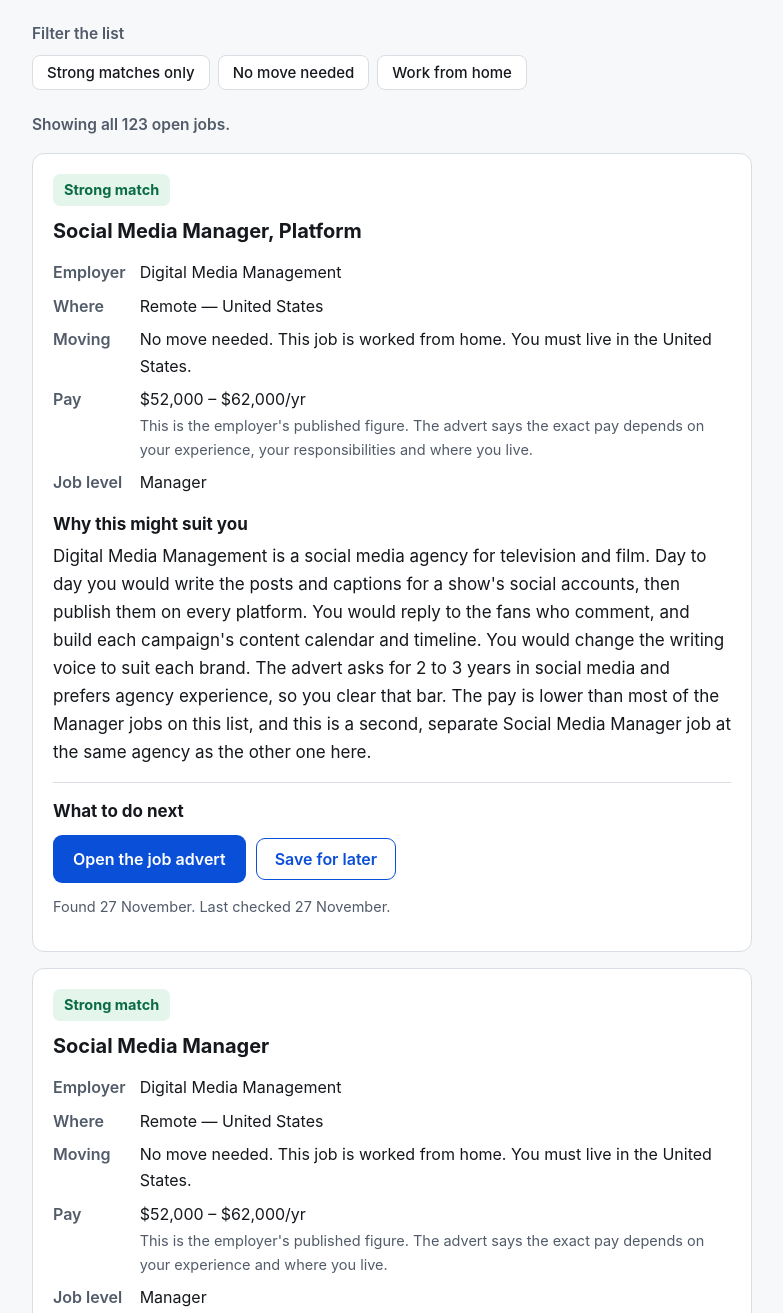
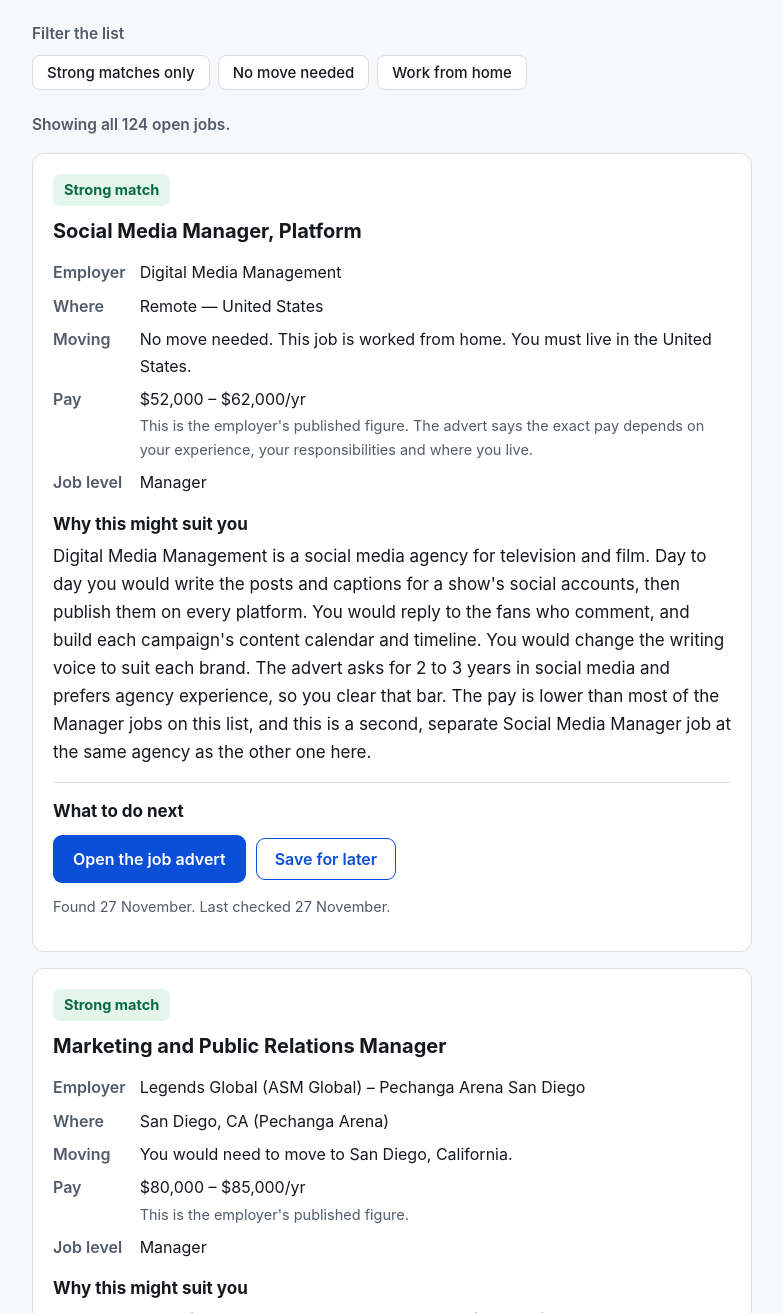
Before and after one commit to dalinarstormbringer/role-board-e7eede, a plain HTML site: page index.html in a window 1280 px wide. Shown: the part 1004-2317 px from the top of the page, without its empty margins (248-1031 px from the left). Drawn offline with Linux system fonts and the light colour scheme.

Commit message:
Full board sweep 27 Nov 2026: 124 open roles
Re-verified all 123 roles on their individual ATS record endpoints.
Closed 3 (Walmart R-2670891 Shows and Events, Convene 8119824,
DMM c7d248df). Reopened 2 Convene Aperture roles that a 24 Nov
board-absence read had wrongly closed. Added 2 arena marketing roles
from a new source, Legends Global / ASM Global.

Co-Authored-By: Claude Opus 5 <noreply@anthropic.com>
Claude-Session: https://claude.ai/code/session_01REGx2JRqPQDQqywZuowmob

```diff
--- a/index.html
+++ b/index.html
@@ -177,22 +177,6 @@ var JOBS = [
   "fit": "Sellcord is a Bentonville agency that helps brands sell on Walmart Marketplace. You would run its social media accounts. Day to day you would plan the posting calendar for LinkedIn, Instagram, TikTok, YouTube and Facebook. You would shoot photo and video at client visits and at Northwest Arkansas industry events. You would answer comments and messages, and brief designers and video editors on what to make. The advert asks for 3 or more years running social media, and you clear that. The gap is that the audience is businesses on LinkedIn, not fans, and the advert prefers someone who knows Walmart or retail. This job is in Bentonville, so no move is needed."
  },
  {
-  "title": "Senior Manager, Strategy – Shows and Events (Production Operations)",
-  "employer": "Walmart",
-  "location": "Bentonville, AR — 1500 SE 8th St (Walton Conference Center)",
-  "locationBucket": "nwa",
-  "move": "No move needed.",
-  "pay": "$90,000 – $180,000/yr",
-  "payNote": "This is the employer's published figure. A bonus may be added, and some roles include shares.",
-  "seniority": "Senior Manager",
-  "match": "Strong match",
-  "status": "open",
-  "firstSeen": "2026-11-05",
-  "lastVerified": "2026-11-27",
-  "url": "https://careers.walmart.com/us/en/jobs/R-2670891",
-  "fit": "This job runs the production side of the Walton Conference Center, where Walmart holds its executive meetings and large company events. Day to day you would set up and test the sound, video, lighting and streaming gear, then run it during the event. You would mix the audio, switch the cameras and fix problems live in front of senior leaders, and you would lead the production staff and book the staging, LED wall and livestream suppliers. This is show-day production work in Bentonville, and it sits very close to what you already do. The experience bar is the gap: the stated minimum is 4 years with a degree or 6 years without one, but a later section asks for 7 to 10 years or more in audio visual, broadcast or event operations. This advert has now closed and come back twice, so apply soon."
- },
- {
   "title": "Walmart AMP Assistant Director of Production",
   "employer": "Walton Arts Center and the Walmart AMP",
   "location": "Rogers, AR (the Walmart AMP)",
@@ -240,22 +224,6 @@ var JOBS = [
   "lastVerified": "2026-11-27",
   "url": "https://www.thecultnation.com/en/jobs/content-fan-development-coordinator",
   "fit": "Cult Nation is a record label and artist management company in Montreal. You would make the short clips that keep an artist's fans coming back. Day to day you would watch interviews, live footage and behind-the-scenes video, pick the best moments, then cut, caption and resize them for each platform. You would run the artist and fan pages, reply to fans, and find small creators and fan-page owners who suit each artist and message them yourself. This is music, social and creator work at once, which is your own ground, and the advert names no minimum years of experience. It is a step below Manager, the pay is in Canadian dollars, and applications close on 4 December 2026."
- },
- {
-  "title": "Social Media Manager",
-  "employer": "Digital Media Management",
-  "location": "Remote — United States",
-  "locationBucket": "remote",
-  "move": "No move needed. This job is worked from home. You must live in the United States.",
-  "pay": "$52,000 – $62,000/yr",
-  "payNote": "This is the employer's published figure. The advert says the exact pay depends on your experience and where you live.",
-  "seniority": "Manager",
-  "match": "Strong match",
-  "status": "open",
-  "firstSeen": "2026-11-26",
-  "lastVerified": "2026-11-27",
-  "url": "https://jobs.lever.co/digitalmediamanagement/c7d248df-ce36-42b8-8736-f84e2b466ee3",
-  "fit": "Digital Media Management is a social media agency for film studios, television networks and streaming services. Day to day you would write the captions and posts for a client's channels and publish them on every platform, then reply to the fans who comment. You would build each client's content calendar and campaign timeline, and change the writing voice to suit them. Entertainment is your own world, and the advert names no minimum years of experience, though it prefers people who have worked at an agency. The pay is lower than most of the Manager jobs on this list. The hours are 9 to 6 Pacific time, which is two hours behind Arkansas, and some weekends are expected."
  },
  {
   "title": "Social Media Manager, Platform",
@@ -370,20 +338,20 @@ var JOBS = [
   "fit": "You would run Book of the Month's events from start to finish. That includes author launch parties, book festival appearances and brand pop-ups. Day to day you would manage budgets, contracts and suppliers, and run things on site on the night. You would also go to an outside industry event about once a week and make social content about each event. You would find new partners, and get press coverage too. This is very close to the work you already do. It asks for 4 years in events, partnerships, PR or experiential marketing at a consumer brand. Knowing the book world is preferred, but not required."
  },
  {
-  "title": "Event Production Manager",
+  "title": "Event Services Manager",
   "employer": "Convene Hospitality Group",
-  "location": "San Francisco, CA — 100 Stockton St",
-  "locationBucket": "bayarea",
-  "move": "You would need to move to San Francisco.",
-  "pay": "$80,000 – $88,000/yr",
+  "location": "New York, NY (The Aperture, Flatiron)",
+  "locationBucket": "nynj",
+  "move": "You would need to move to New York City. The venue is in the Flatiron district.",
+  "pay": "$75,000 – $85,000/yr",
   "payNote": "This is the employer's published figure. A yearly bonus may be added.",
   "seniority": "Manager",
   "match": "Strong match",
   "status": "open",
-  "firstSeen": "2026-11-10",
-  "lastVerified": "2026-11-27",
-  "url": "https://job-boards.greenhouse.io/convene/jobs/8119824",
-  "fit": "Convene runs meeting and event venues. You would be the client's main contact for each event they book, from the first call through to the day itself. Day to day you would build the timeline, agree the food and the sound and video needs, draw the room layouts, and book outside suppliers such as florists and musicians. You would run the briefing meetings, lead the debrief afterwards, and check the final invoice. The events are business meetings and conferences rather than shows, and that is the gap. It asks for 3 years in a customer-facing job, plus event planning experience. This advert has closed and come back once already, so apply soon."
+  "firstSeen": "2026-11-21",
+  "lastVerified": "2026-11-27",
+  "url": "https://job-boards.greenhouse.io/convene/jobs/8380004",
+  "fit": "The Aperture is a new event venue Convene is opening in New York. You would run the venue floor on event days. Day to day you would read the event orders and floor plans, then set the rooms up with the furniture, staging and decor. You would book, train and schedule the hourly and temporary staff, and watch their hours against the budget. You would meet the suppliers at load-in and load-out, and be the person on site when something goes wrong. This is venue event work, close to what you already do. It asks for 3 years in event operations, venue management or hospitality, so you clear that bar. This advert came off the board and has come back, so apply soon."
  },
  {
   "title": "Social Media Manager, UCANZ",
@@ -562,6 +530,38 @@ var JOBS = [
   "fit": "Jack Morton is an events agency. You would work inside one big technology company's team, but stay a Jack Morton employee. You would help run about 12 to 14 events a year, plus smaller pop-up activations, in North America and Europe. Day to day you would build timelines, book venues, catering, sound and video, signs and giveaways, and write the run-of-show. You would manage guest lists, budgets and invoices, and work on site at the events. The advert asks for 4 to 6 years in live event production or experiential marketing. This is live event work like yours, so the gap is small."
  },
  {
+  "title": "Marketing and Public Relations Manager",
+  "employer": "Legends Global (ASM Global) – Pechanga Arena San Diego",
+  "location": "San Diego, CA (Pechanga Arena)",
+  "locationBucket": "socal",
+  "move": "You would need to move to San Diego, California.",
+  "pay": "$80,000 – $85,000/yr",
+  "payNote": "This is the employer's published figure.",
+  "seniority": "Manager",
+  "match": "Strong match",
+  "status": "open",
+  "firstSeen": "2026-11-27",
+  "lastVerified": "2026-11-27",
+  "url": "https://asmglobal.wd1.myworkdayjobs.com/en-US/careers/job/San-Diego-CA/Marketing-and-Public-Relations-Manager_R100126719",
+  "fit": "Pechanga Arena is a large concert and sports arena in San Diego, run by Legends Global. You would run all the marketing and press for the shows there. Day to day you would build the advertising plan for each event, write the press releases, and work with the promoters, record labels and artist managers on selling more tickets. You would own the venue's website and all its social media, grow the following, and look after the artist gifting. You would also lead the small marketing team and manage the event and department budgets. The music side of this job is your own ground, but the gap is the experience bar: it asks for a degree plus at least 5 years inside an arena or large entertainment venue, and it expects you to have managed staff and bought media before."
+ },
+ {
+  "title": "Marketing Manager – SNHU Arena",
+  "employer": "Legends Global (ASM Global) – SNHU Arena",
+  "location": "Manchester, NH (on site, SNHU Arena)",
+  "locationBucket": "other",
+  "move": "You would need to move to Manchester, New Hampshire. This job is worked on site at the arena.",
+  "pay": "Not published",
+  "payNote": "Not published by the employer. The advert says only \"Competitive salary, commensurate with experience\" plus a benefits package. No outside estimate tied to this job was found.",
+  "seniority": "Manager",
+  "match": "Strong match",
+  "status": "open",
+  "firstSeen": "2026-11-27",
+  "lastVerified": "2026-11-27",
+  "url": "https://asmglobal.wd1.myworkdayjobs.com/en-US/careers/job/Manchester-NH/Marketing-Manager--SNHU-Arena_R100126443",
+  "fit": "SNHU Arena is a large concert and sports arena in Manchester, New Hampshire, run by Legends Global. You would run the marketing for the shows that come through it. Day to day you would build and send the campaigns that sell tickets, across email, social media and paid adverts, and you would make the content for the website and the sales materials. You would place the event advertising, handle the press on show days, keep the photo and video library tidy, and write the report after each event. The advert asks for 4 or more years of marketing or content work, and it prefers people from live entertainment or professional sport, which is your own background. The gap is the software: it wants you to be proficient in Adobe Creative Suite, and the advert does not say what it pays."
+ },
+ {
   "title": "Production Manager, LN Concerts",
   "employer": "Live Nation",
   "location": "New York, NY",
@@ -1122,6 +1122,22 @@ var JOBS = [
   "lastVerified": "2026-11-27",
   "url": "https://job-boards.greenhouse.io/convene/jobs/8417961",
   "fit": "Convene runs meeting and event venues, and you would run the sound, video and lighting side of one New York venue. Day to day you would set up the client's technology before they arrive, then fix problems with the sound, lighting and network gear as they come up. You would direct the AV specialists through set-up and pack-down, build their weekly schedules, and hire and coach them. You would also track the weekly labour costs and approve supplier invoices. Working a show and leading a crew is work you already do, but the advert asks for 4 or more years of managing IT and audio visual equipment, and that is the gap. This job was put up again on 25 November, so it is fresh."
+ },
+ {
+  "title": "Senior Event Producer (The Aperture)",
+  "employer": "Convene Hospitality Group",
+  "location": "New York, NY (Flatiron)",
+  "locationBucket": "nynj",
+  "move": "You would need to move to New York City.",
+  "pay": "$100,000 – $105,000/yr",
+  "payNote": "This is the employer's published figure. A yearly bonus may be added.",
+  "seniority": "Senior Manager",
+  "match": "Possible match",
+  "status": "open",
+  "firstSeen": "2026-11-11",
+  "lastVerified": "2026-11-27",
+  "url": "https://job-boards.greenhouse.io/convene/jobs/8304656",
+  "fit": "The Aperture is a new 26,000 square foot event venue opening in New York in spring 2027. It has a 165 foot digital wall and projection across 270 degrees. You would be the client's main person for each big event booked there. The events are brand activations, fashion shows, product launches and live performances for up to 1,000 guests. Day to day you would run the planning calls, build the timelines and running orders, and bring the internal teams and outside suppliers together. You would also lead and coach an Event Producer and an Event Coordinator. The experience bar is the gap: it asks for 6 to 8 years or more in event planning and production, with large-scale experiential work. This advert came off the board and has come back, so apply soon."
  },
  {
   "title": "Senior Events Manager, Community Engagement",
```
